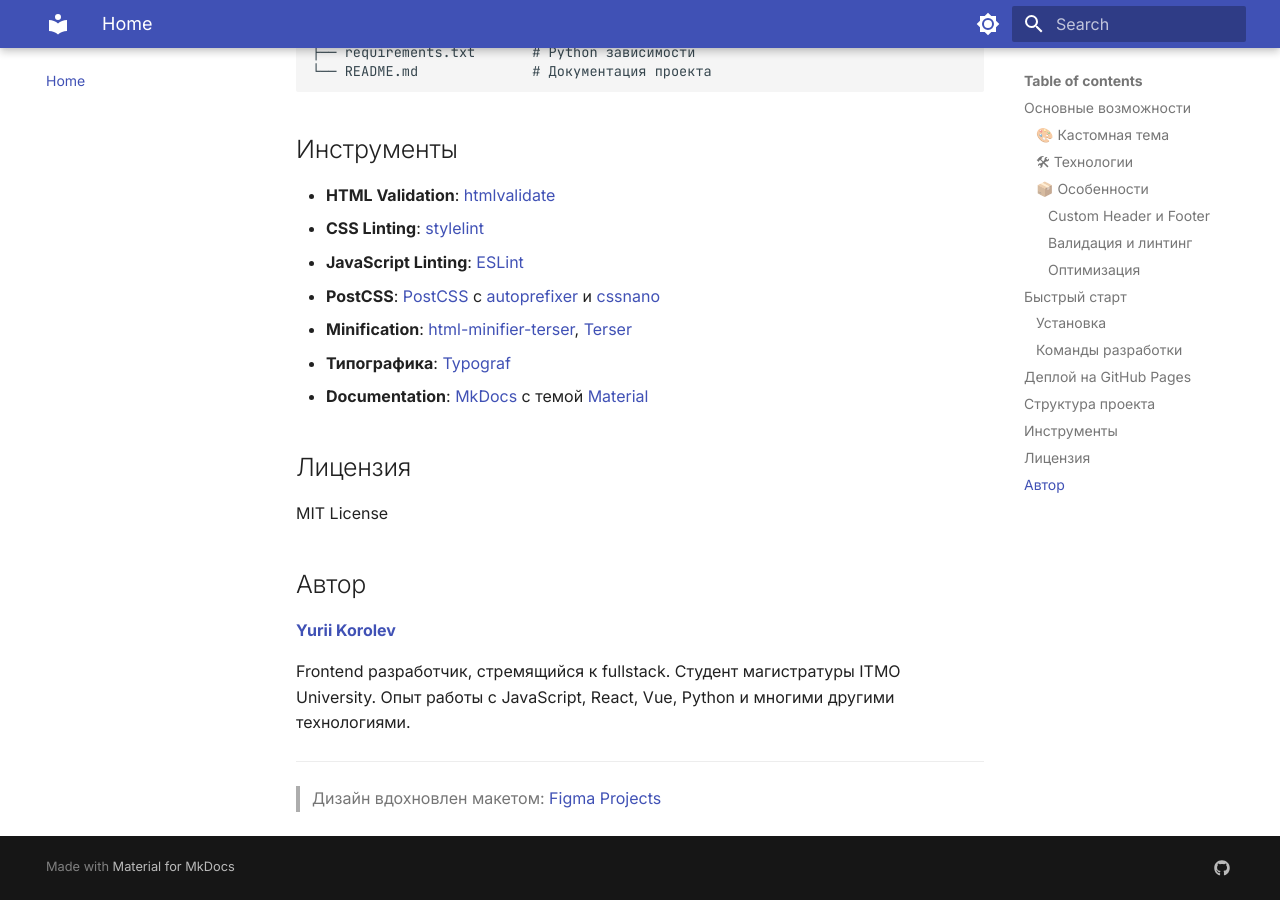
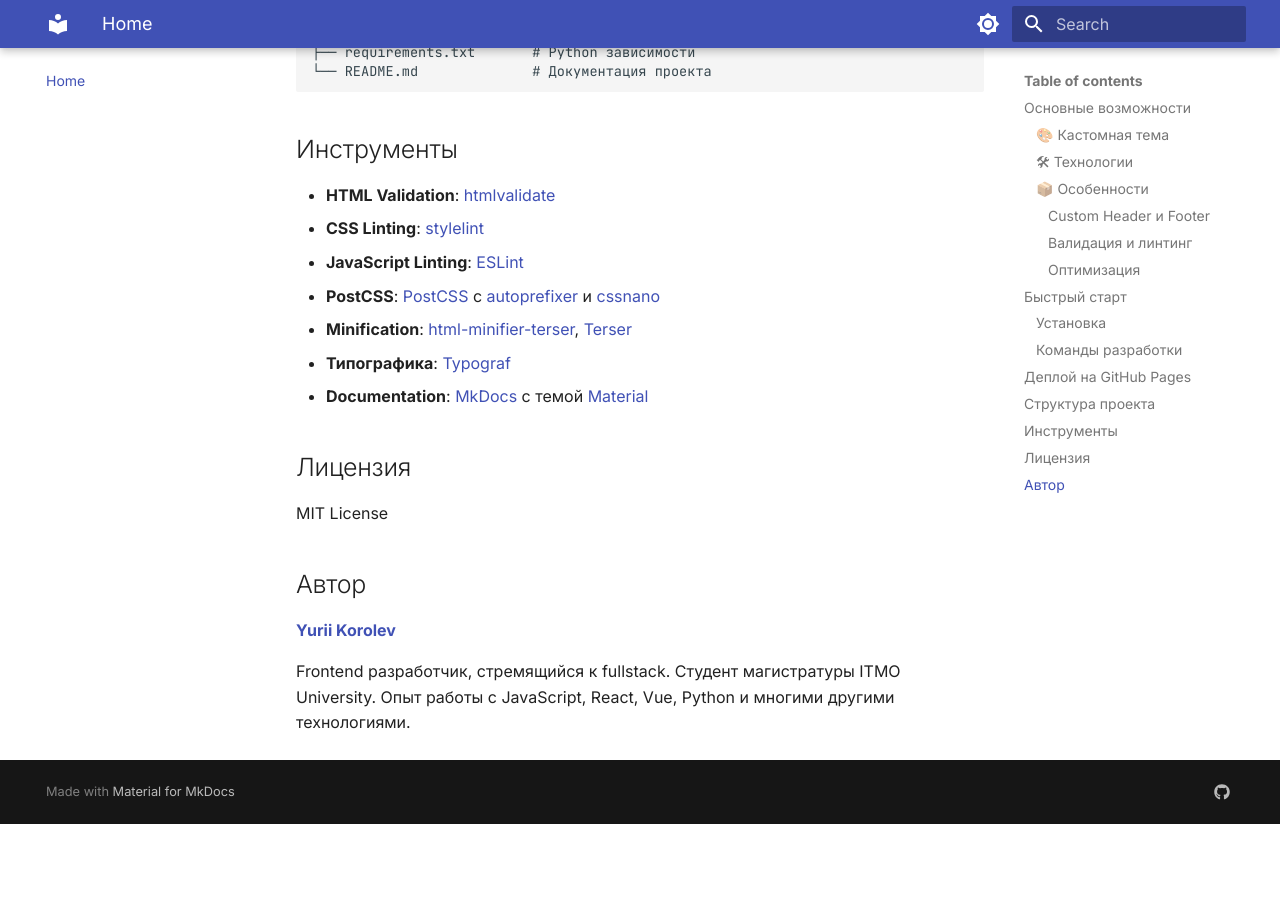
Before and after one commit to KoroLev2512/mkdocs, an MkDocs documentation site: the page built from docs/index.md, in a window 1280 px wide and 900 px high, scrolled down 2865 px. Built offline with MkDocs 1.6.1 and Material for MkDocs 9.7.7, drawn with Linux system fonts in a browser that asks for light colours; after the commit the page ends 3689 px from its top, so only the background shows below that.

Commit message:
docs: remove Figma design reference

```diff
--- a/docs/index.md
+++ b/docs/index.md
@@ -144,7 +144,3 @@
 **[Yurii Korolev](about.md)**
 
 Frontend разработчик, стремящийся к fullstack. Студент магистратуры ITMO University. Опыт работы с JavaScript, React, Vue, Python и многими другими технологиями.
-
----
-
-> Дизайн вдохновлен макетом: [Figma Projects](https://www.figma.com/design/fq2JhlHlCT1obHrqgijbi8/Projects?node-id=4567-27349&m=dev)
```
